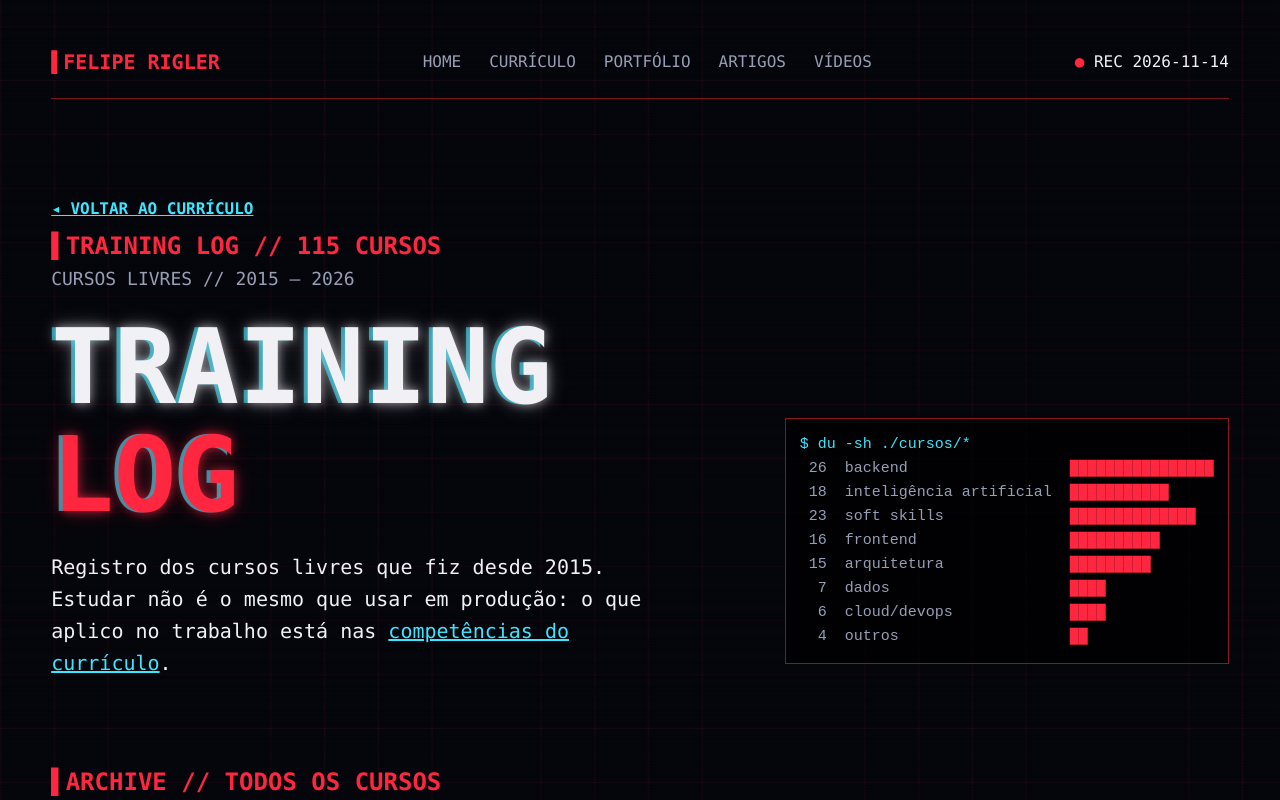
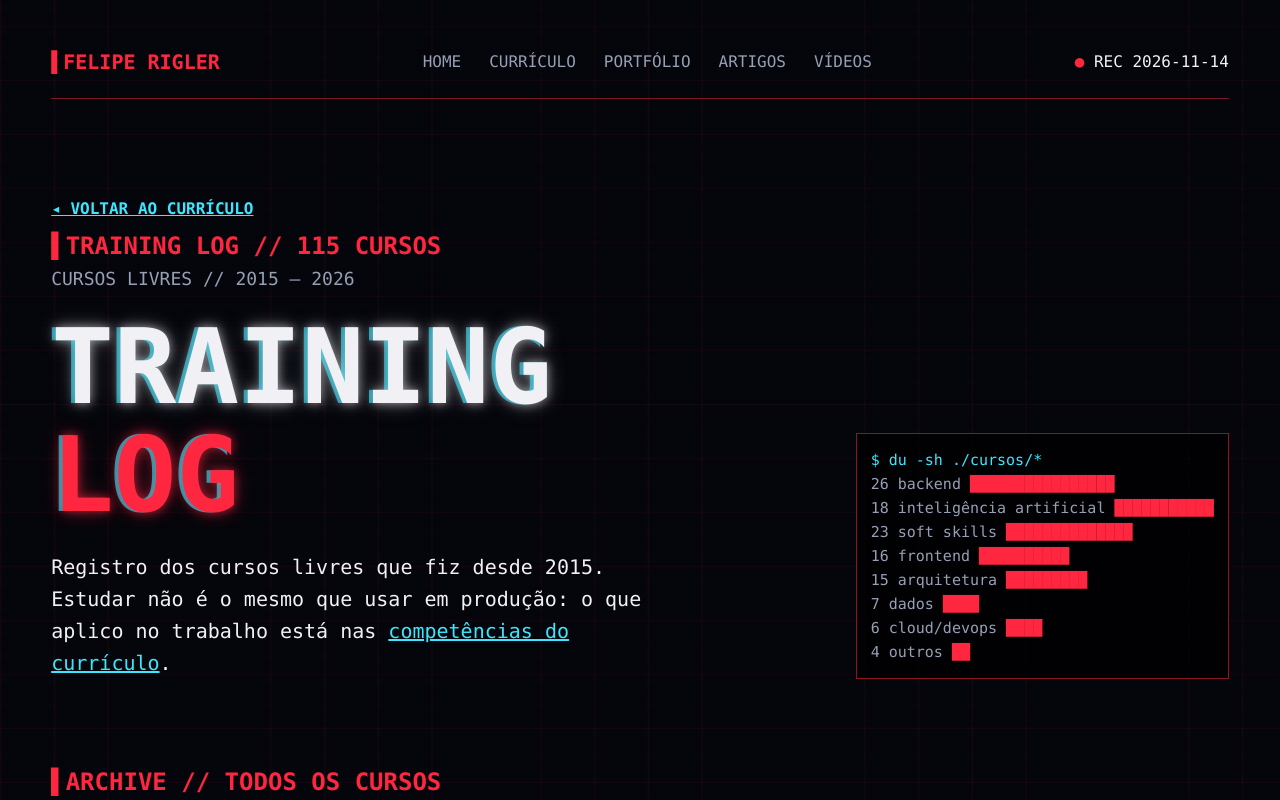
Before and after one commit to Felipe-Amaral/portifolio, an Astro site: page /cursos in a window 1280 px wide. Shown: the top 800 px of the page. Built offline with nearby package versions, Linux system fonts and the light colour scheme; Astro itself is replaced by a stand-in of ours.

Commit message:
Refactor terminal display for course areas

```diff
--- a/src/pages/cursos.astro
+++ b/src/pages/cursos.astro
@@ -26,8 +26,12 @@ const barra = (k: string) => '█'.repeat(Math.max(1, Math.round((contagem[k] /
         </p>
       </TitleLockup>
     </div>
-    <pre class="terminal terminal--pre a-flicker d9" aria-label="Quantidade de cursos por área"><span class="cmd">$ du -sh ./cursos/*</span>
-{Object.keys(areasCursos).map((k) => <>{linhaDu(k)}<span class="red">{barra(k)}</span>{'\n'}</>)}</pre>
+    <div class="terminal a-flicker d9" role="group" aria-label="Quantidade de cursos por área">
+      <div class="ln cmd">$ du -sh ./cursos/&#42;</div>
+      {Object.keys(areasCursos).map((k) => (
+        <div class="ln">{linhaDu(k)}<span class="red">{barra(k)}</span></div>
+      ))}
+    </div>
   </section>
 
   <section aria-labelledby="lista" class="stack" data-filter>
```
